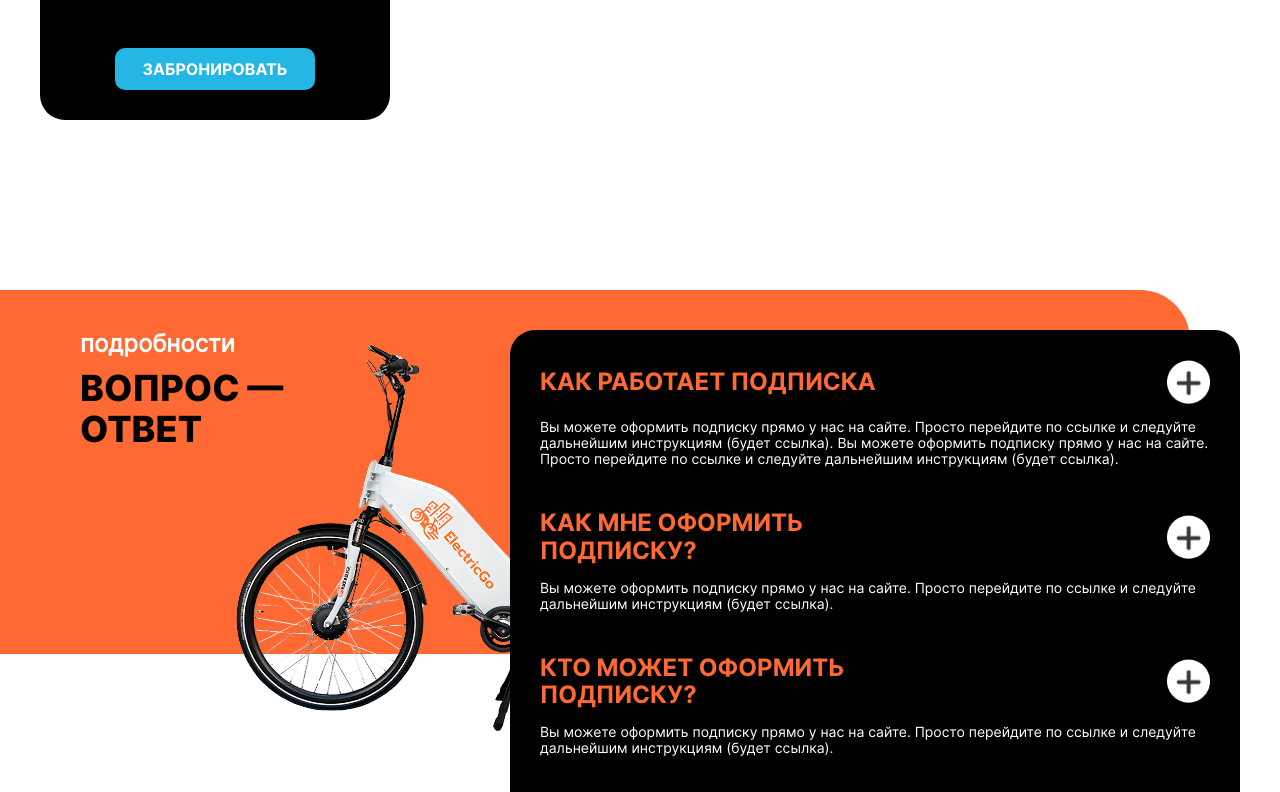
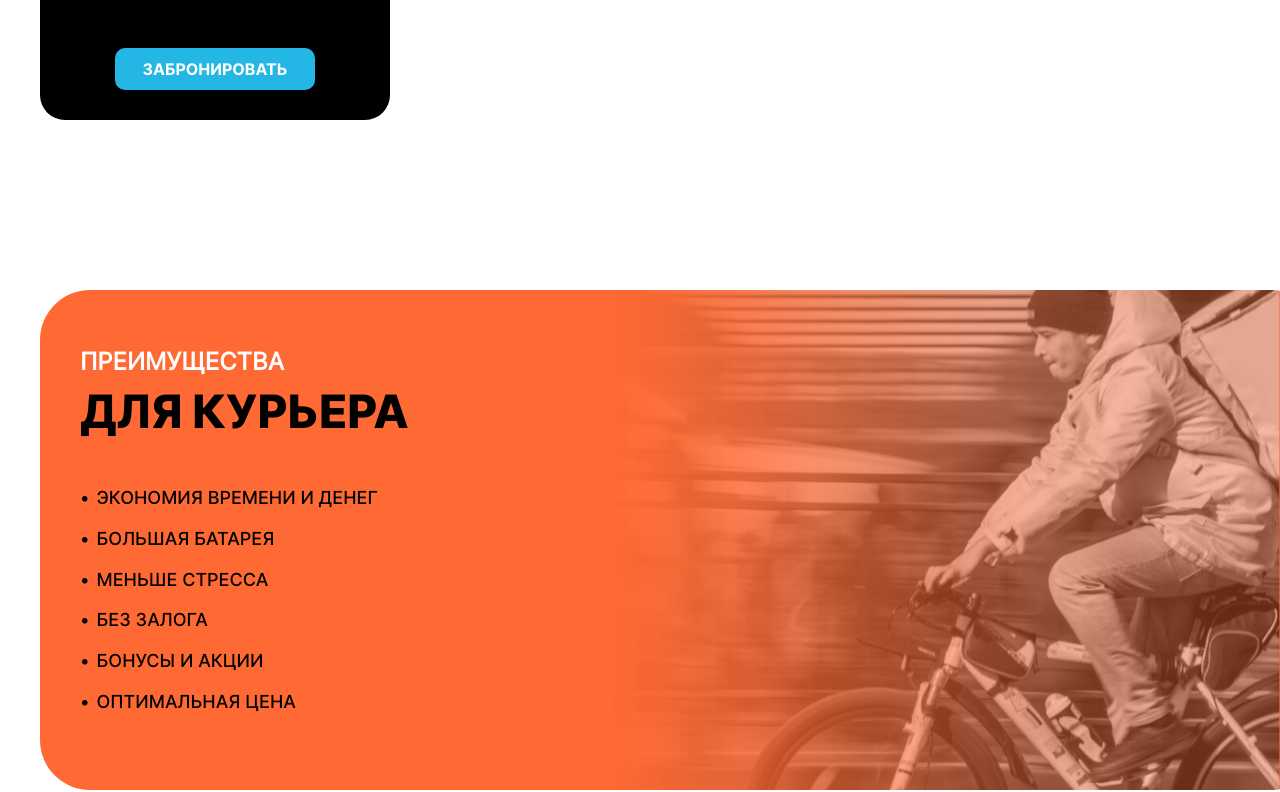
Before and after one commit to DarkCrew/bikesrent, a React (Create React App) app in the folder bikesrent/: page / in a window 1280 px wide. Shown: the part 2056-2848 px from the top of the page. Built offline with nearby package versions, Linux system fonts and the light colour scheme; the HTML template or start-up script is replaced by a standard one.

Commit message:
add: create advantages section

```diff
--- /dev/null
+++ b/bikesrent/src/components/Advantages/Advantages.module.scss
@@ -0,0 +1,89 @@
+@import url('../../variables/Variables.module.scss');
+
+.advantage {
+  position: relative;
+  background: var(--color-white);
+  padding-top: 170px;
+  overflow-x: hidden;
+}
+
+.container {
+  display: flex;
+  height: 500px;
+  position: relative;
+  align-items: center;
+  justify-content: flex-end;
+}
+
+.title {
+  display: flex;
+  flex-direction: column;
+  gap: 10px;
+  position: absolute;
+  left: 0;
+  padding-left: 40px;
+}
+
+.titleFirst {
+  color: var(--color-white);
+  font-family: 'Inter-Regular';
+  font-size: 24px;
+  text-transform: uppercase;
+}
+
+.titleSecond {
+  color: var(--color-black);
+  font-family: 'Inter-ExtraBold';
+  font-size: 46px;
+  text-transform: uppercase;
+}
+
+.background {
+  position: absolute;
+  height: 500px;
+  z-index: 2;
+  object-fit: contain;
+  right: 0;
+}
+
+.orangeLine {
+  position: absolute;
+  height: 100%;
+  width: 100vw;
+  background: var(--color-orange);
+  left: 0;
+  border-radius: 50px;
+  z-index: 0;
+}
+
+.step {
+  display: flex;
+  flex-direction: column;
+  padding-top: 40px;
+
+  .stepTitle {
+    color: var(--color-white);
+    font-family: 'Inter-Regular';
+    font-size: 24px;
+    padding-bottom: 25px;
+  }
+
+  .stepSubTitle {
+    display: flex;
+    align-items: center;
+    gap: 7px;
+    padding-bottom: 20px;
+  }
+
+  .point {
+    color: var(--color-black);
+    font-family: 'Inter-Medium';
+    font-size: 18px;
+  }
+
+  p {
+    color: var(--color-black);
+    font-family: 'Inter-Medium';
+    font-size: 18px;
+  }
+}
--- /dev/null
+++ b/bikesrent/src/components/Advantages/Advantages.tsx
@@ -0,0 +1,50 @@
+import React, { ReactElement } from 'react';
+
+import background from '../../assets/images/bg1.png';
+
+import styles from './Advantages.module.scss';
+
+const Advantages = (): ReactElement => {
+  return (
+    <div className={styles.advantage}>
+      <img className={styles.background} src={background} alt="bike" />
+      <div className="container">
+        <div className={styles.container}>
+          <div className={styles.orangeLine} />
+          <div className={styles.title}>
+            <h3 className={styles.titleFirst}>преимущества</h3>
+            <h3 className={styles.titleSecond}>для курьера</h3>
+            <div className={styles.step}>
+              <div className={styles.stepSubTitle}>
+                <p className={styles.point}>•</p>
+                <p>ЭКОНОМИЯ ВРЕМЕНИ И ДЕНЕГ</p>
+              </div>
+              <div className={styles.stepSubTitle}>
+                <p className={styles.point}>•</p>
+                <p>БОЛЬШАЯ БАТАРЕЯ</p>
+              </div>
+              <div className={styles.stepSubTitle}>
+                <p className={styles.point}>•</p>
+                <p>МЕНЬШЕ СТРЕССА</p>
+              </div>
+              <div className={styles.stepSubTitle}>
+                <p className={styles.point}>•</p>
+                <p>БЕЗ ЗАЛОГА</p>
+              </div>
+              <div className={styles.stepSubTitle}>
+                <p className={styles.point}>•</p>
+                <p>БОНУСЫ И АКЦИИ</p>
+              </div>
+              <div className={styles.stepSubTitle}>
+                <p className={styles.point}>•</p>
+                <p>ОПТИМАЛЬНАЯ ЦЕНА</p>
+              </div>
+            </div>
+          </div>
+        </div>
+      </div>
+    </div>
+  );
+};
+
+export default Advantages;
--- a/bikesrent/src/pages/HomePage/HomePage.tsx
+++ b/bikesrent/src/pages/HomePage/HomePage.tsx
@@ -1,5 +1,6 @@
 import React, { ReactElement } from 'react';
 
+import Advantages from 'components/Advantages/Advantages';
 import Bikes from 'components/Bikes/Bikes';
 import FirstInfo from 'components/FirstInfo/FirstInfo';
 import HowWorks from 'components/HowWorks/HowWorks';
@@ -14,6 +15,7 @@ const HomePage = (): ReactElement => {
         <FirstInfo />
         <HowWorks />
         <Bikes />
+        <Advantages />
         <Question />
       </div>
     </section>
```
Also changed, not shown: bikesrent/src/assets/images/bg1.png (added).
